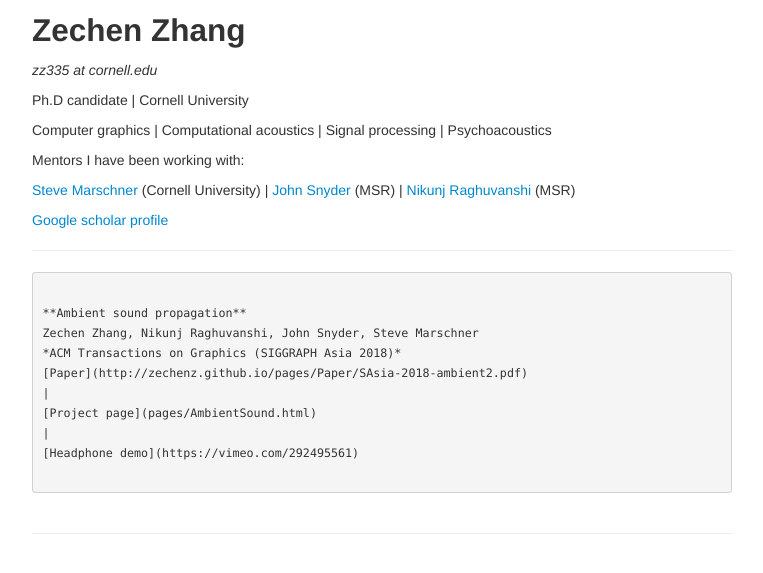
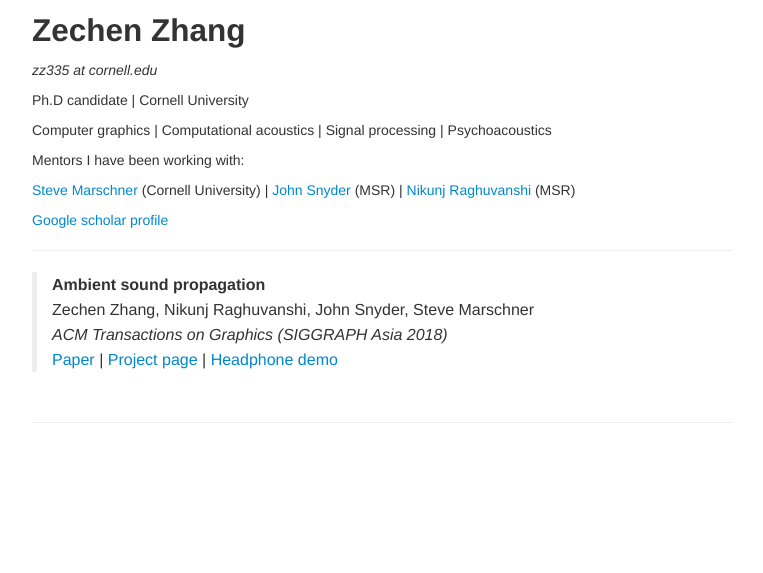
Before and after one commit to ZechenZ/zechenz.github.com, a Jekyll site: the page built from index.md, in a window 1280 px wide. Shown: the top 573 px of the page, without its empty margins (258-1021 px from the left). Built offline with Jekyll 4.4.1, drawn with Linux system fonts in a browser that asks for light colours; our own code applies the rules of GitHub Pages for plain Markdown files.

Commit message:
block each publication

```diff
--- a/index.md
+++ b/index.md
@@ -34,15 +34,11 @@
 
 ---
 
-~~~
-
-**Ambient sound propagation**
-Zechen Zhang, Nikunj Raghuvanshi, John Snyder, Steve Marschner
-*ACM Transactions on Graphics (SIGGRAPH Asia 2018)*
+> **Ambient sound propagation**
+> Zechen Zhang, Nikunj Raghuvanshi, John Snyder, Steve Marschner
+> *ACM Transactions on Graphics (SIGGRAPH Asia 2018)*
 [Paper](http://zechenz.github.io/pages/Paper/SAsia-2018-ambient2.pdf)
 |
 [Project page](pages/AmbientSound.html)
 |
 [Headphone demo](https://vimeo.com/292495561)
-
-~~~
```
